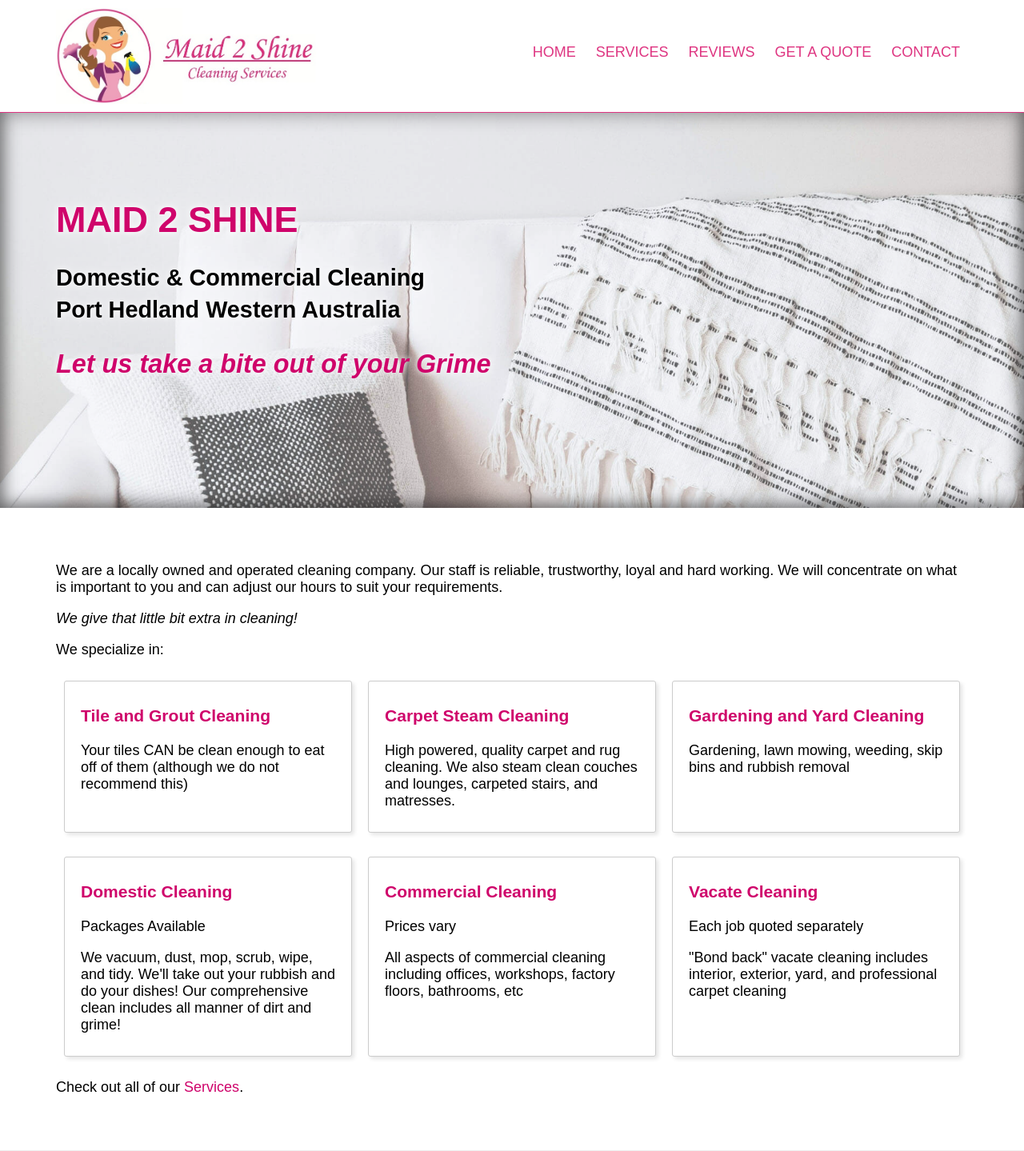
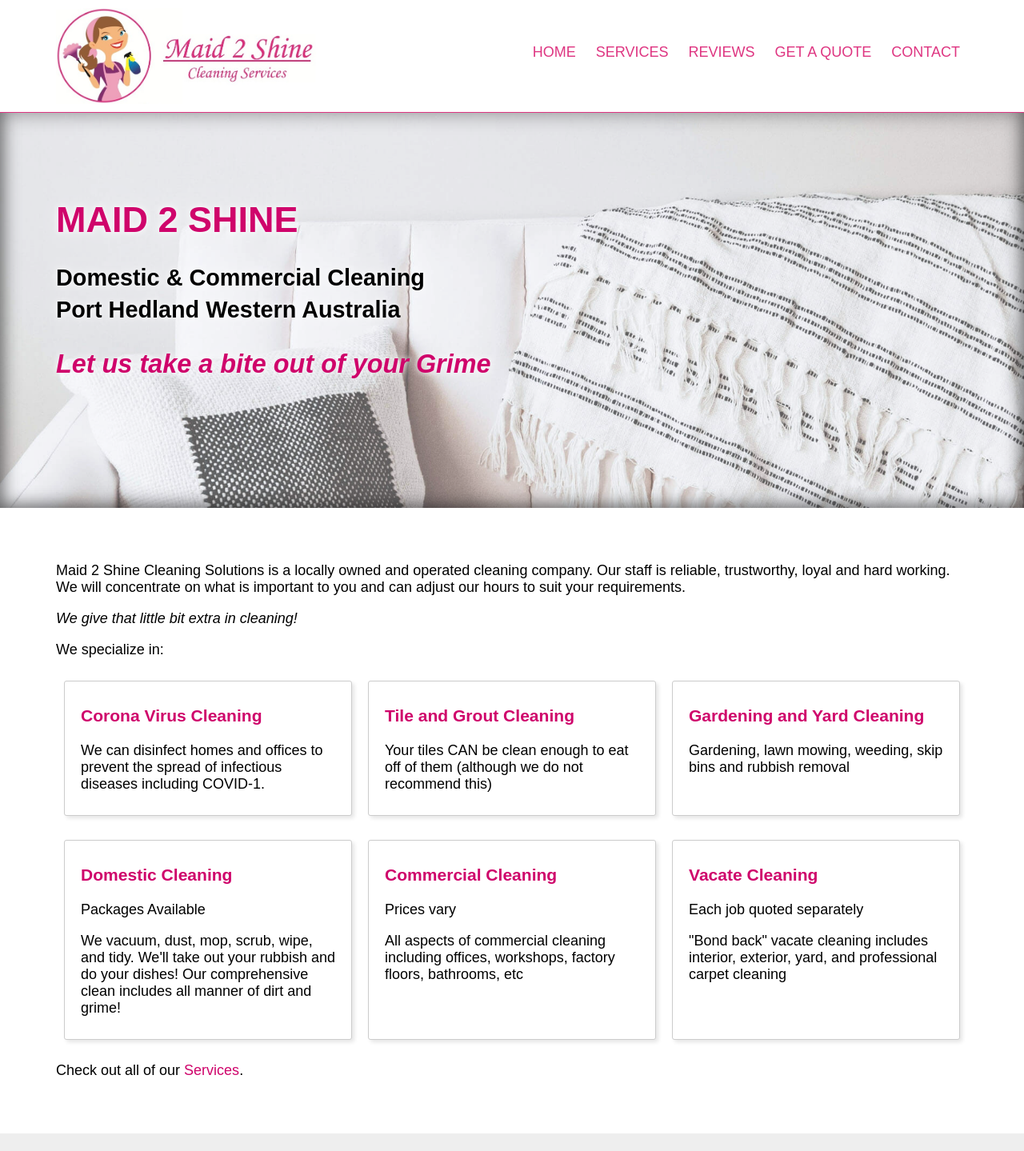
Before and after one commit to alissacleo/Maid2Shine, a PHP site: page / in a window 1280 px wide. Shown: the top 1439 px of the page at 80% size. Run offline with PHP 8.4, Linux system fonts and the light colour scheme.

Commit message:
corona updates

```diff
--- a/index.php
+++ b/index.php
@@ -8,7 +8,7 @@
 
 
 
-	<title>Maid 2 Shine Cleaning Services | Port Hedland Western Australia</title>
+	<title>Maid 2 Shine Cleaning Solutions | Port Hedland Western Australia</title>
 
 	<link rel="canonical" href="http://maid2shine.com.au" itemprop="url">
 
@@ -129,7 +129,7 @@
 
 	<div class="block white">
 		<div class="container">
-			<p>We are a locally owned and operated cleaning company.  Our staff is reliable, trustworthy, loyal and hard working.  We will concentrate on what is important to you and can adjust our hours to suit your requirements.</p>
+			<p>Maid 2 Shine Cleaning Solutions is a locally owned and operated cleaning company.  Our staff is reliable, trustworthy, loyal and hard working.  We will concentrate on what is important to you and can adjust our hours to suit your requirements.</p>
 
 			<p><em>We give that little bit extra in cleaning!</em></p>
 
@@ -141,13 +141,17 @@
 				</ul> -->
 			<div class="flex flexMd">
 				<div class="card third">
+					<h3>Corona Virus Cleaning</h3>
+					<p>We can disinfect homes and offices to prevent the spread of infectious diseases including COVID-1.</p>
+				</div>
+				<div class="card third">
 					<h3>Tile and Grout Cleaning</h3>
 					<p>Your tiles CAN be clean enough to eat off of them (although we do not recommend this)</p>
 				</div>
-				<div class="card third">
+				<!-- <div class="card third">
 					<h3>Carpet Steam Cleaning</h3>
 					<p>High powered, quality carpet and rug cleaning.  We also steam clean couches and lounges, carpeted stairs, and matresses.</p>
-				</div>
+				</div> -->
 				<div class="card third">
 					<h3>Gardening and Yard Cleaning</h3>
 					<p>Gardening, lawn mowing, weeding, skip bins and rubbish removal</p>
```
